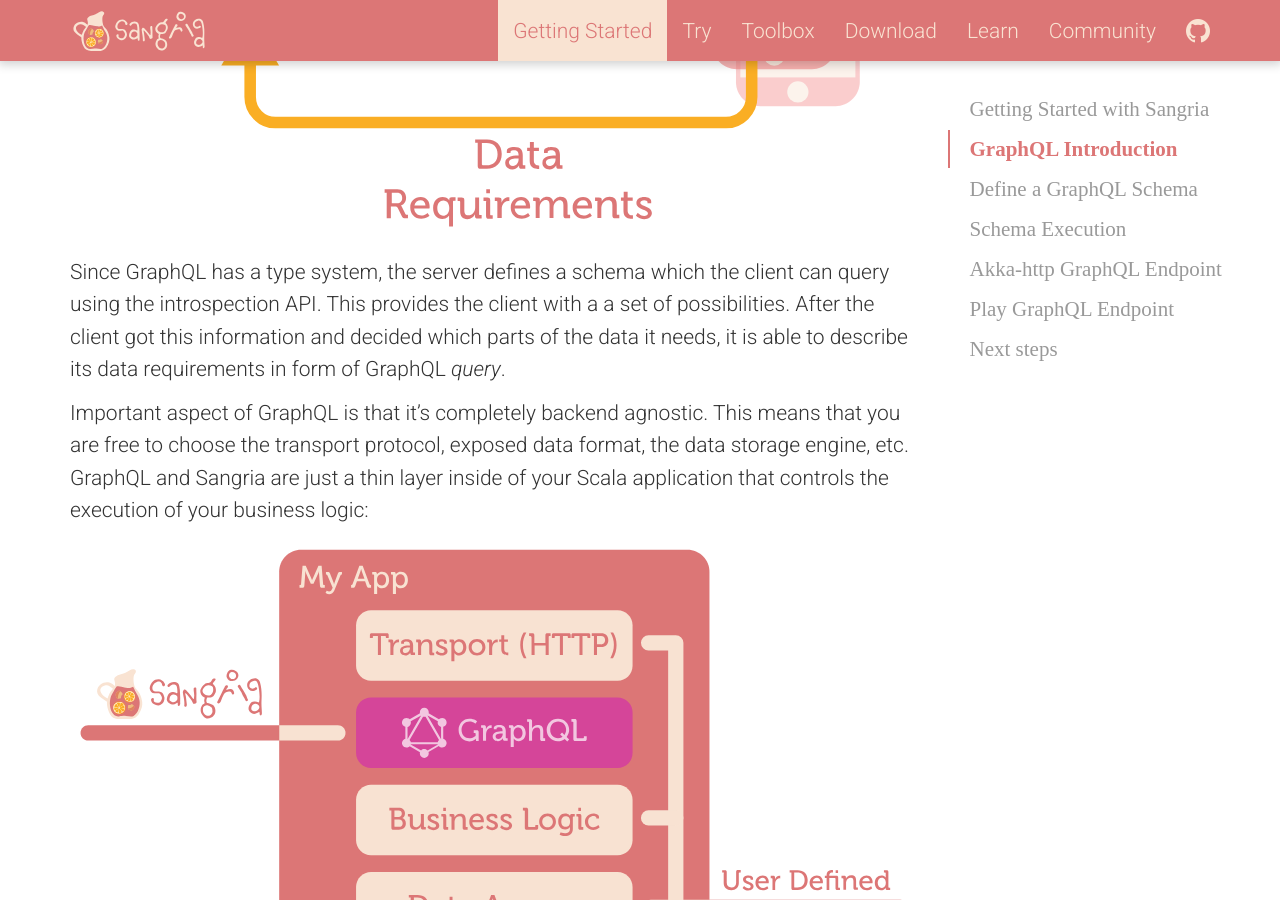
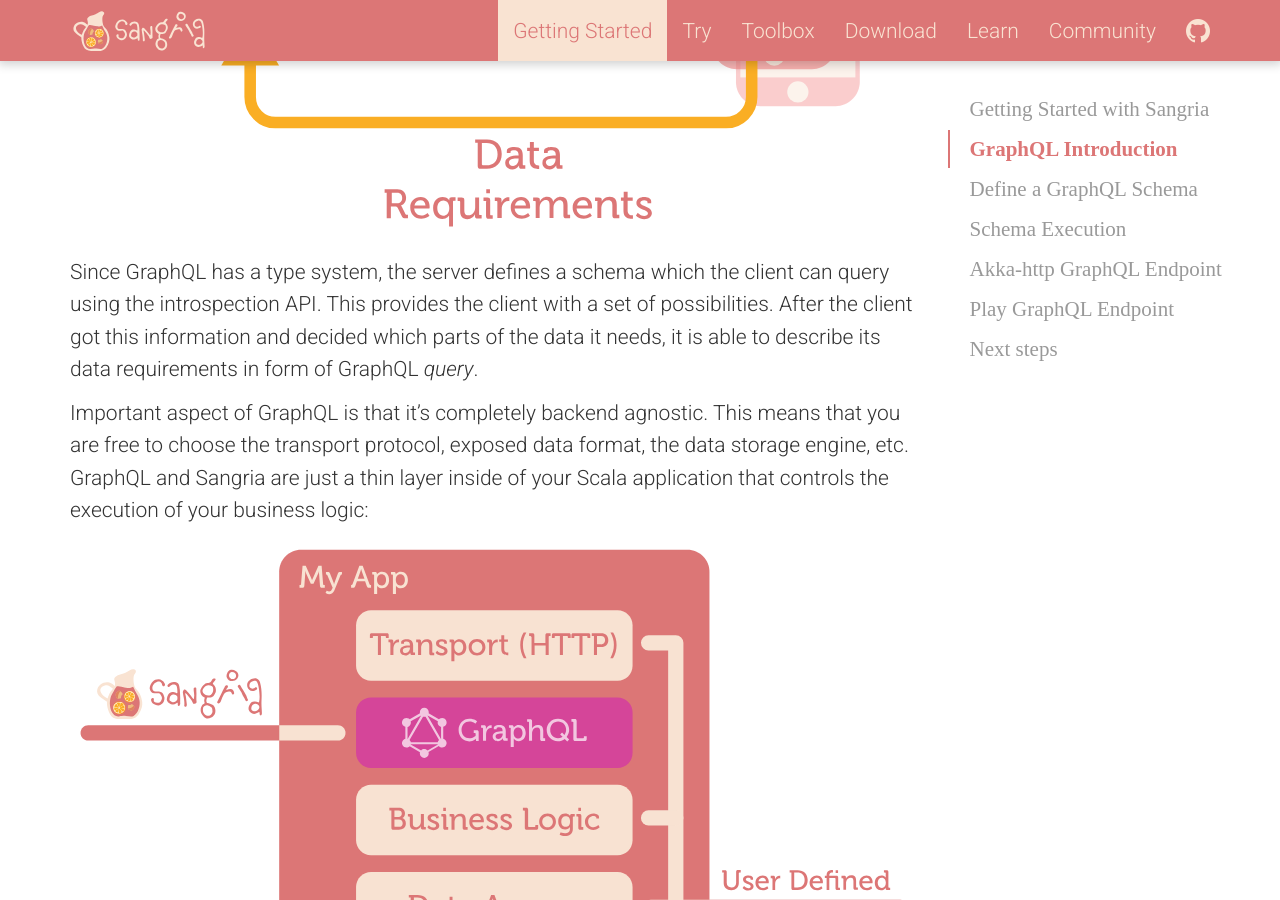
Before and after one commit to sangria-graphql/sangria-graphql.github.io, a Jekyll site: the page built from getting-started.md, in a window 1280 px wide and 900 px high, scrolled down 2502 px. Built offline with Jekyll 4.4.1, drawn with Linux system fonts in a browser that asks for light colours.

Commit message:
Omit an extra 'a' from a sentence

```diff
--- a/getting-started.md
+++ b/getting-started.md
@@ -52,8 +52,7 @@
 
 ![Data Requirements]({{"/assets/img/data-requirements.svg" | prepend: site.baseurl}})
 
-Since GraphQL has a type system, the server defines a schema which the client can query using the introspection API. This provides the client with a
-a set of possibilities. After the client got this information and decided which parts of the data it needs, it is able to describe its data
+Since GraphQL has a type system, the server defines a schema which the client can query using the introspection API. This provides the client with a set of possibilities. After the client got this information and decided which parts of the data it needs, it is able to describe its data
 requirements in form of GraphQL _query_.
 
 Important aspect of GraphQL is that it's completely backend agnostic. This means that you are free to choose the transport protocol,
```
